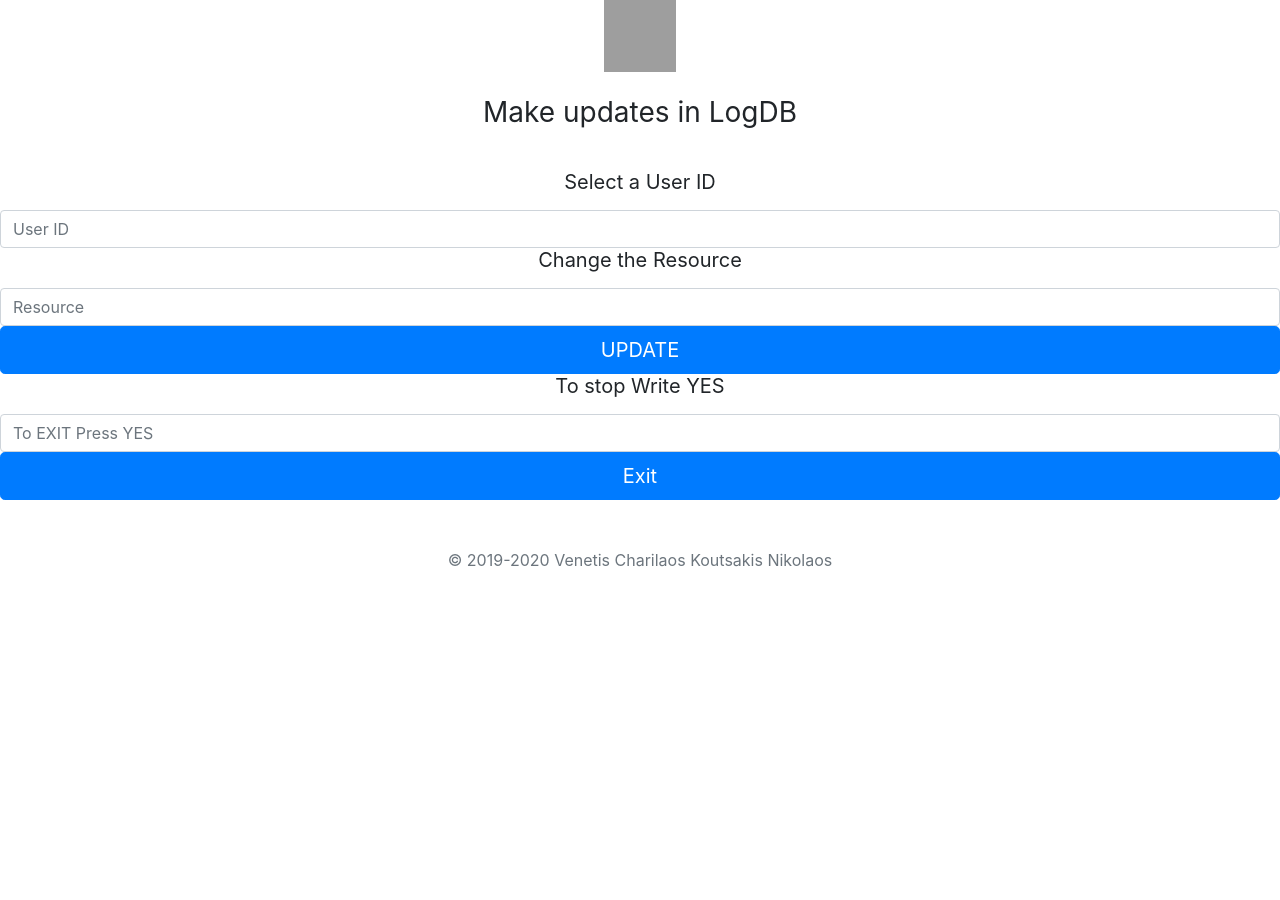
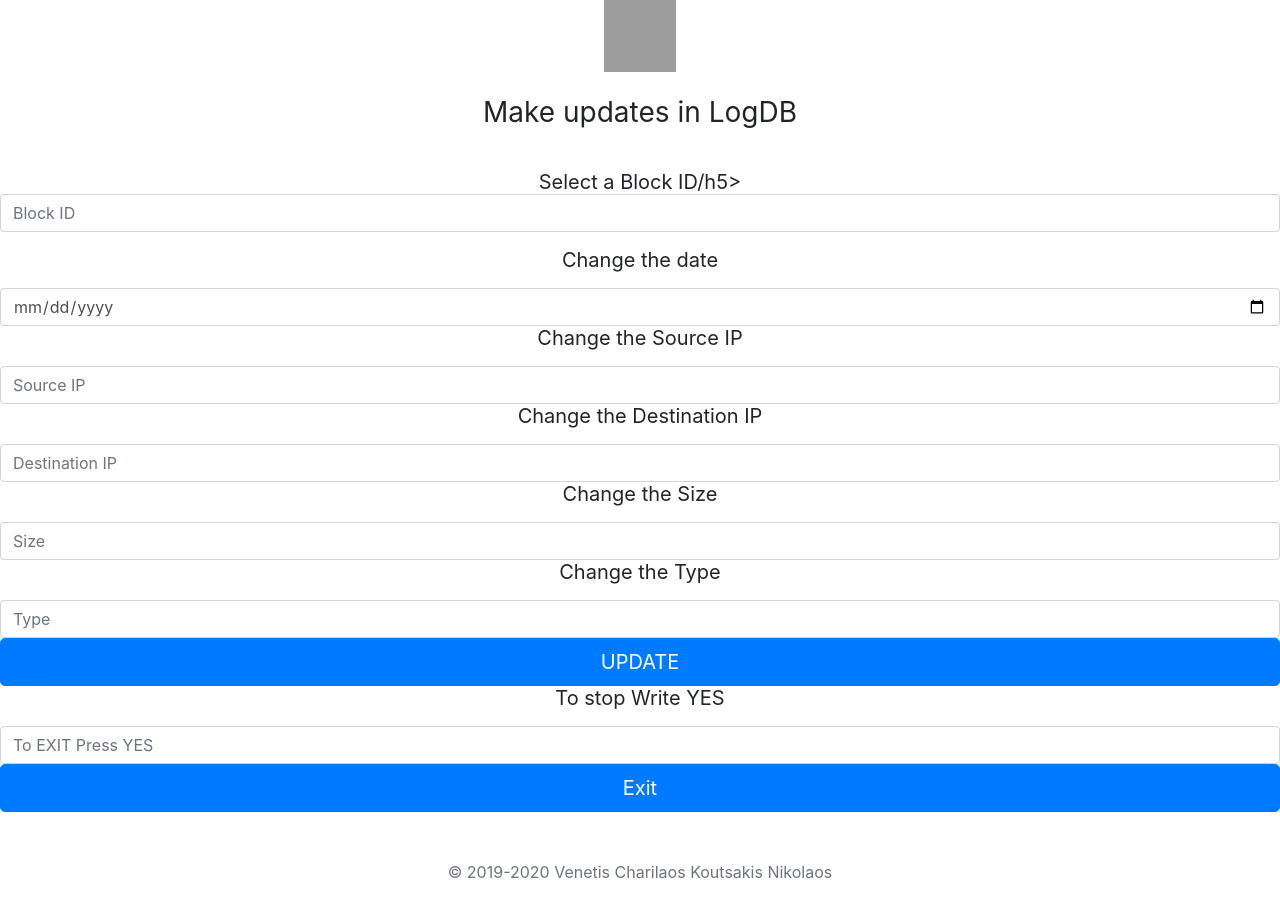
Before and after one commit to harisben13/DBMS_Projects, a Django app: page /accounts/update in a window 1280 px wide. Before the commit the page ends 567 px from the top, so only its background shows below. Run offline with Django 3.2, Linux system fonts and the light colour scheme; some libraries are stand-ins or nearby versions; grey boxes are pictures that could not be loaded.

Commit message:
Add files via upload

```diff
--- a/templates/update.html
+++ b/templates/update.html
@@ -49,10 +49,18 @@
   <img class="mb-4" src="/docs/4.4/assets/brand/bootstrap-solid.svg" alt="" width="72" height="72">
   <h1 class="h3 mb-3 font-weight-normal">Make updates in LogDB</h1><br>
 
-  <h5 class="h5 mb-3 font-weight-normal">Select a User ID</h5>
-  <input type="text" class="form-control" name="user_id" placeholder="User ID">
-  <h5 class="h5 mb-3 font-weight-normal">Change the Resource</h5>
-  <input type="text" class="form-control" name="resource" placeholder="Resource">
+  <h5 class="h5 mb-3 font-weight-normal">Select a Block ID/h5>
+  <input type="text" class="form-control" name="block_id" placeholder="Block ID">
+  <h5 class="h5 mb-3 font-weight-normal">Change the date</h5>
+  <input type="date" class="form-control" name="date" placeholder="Date">
+  <h5 class="h5 mb-3 font-weight-normal">Change the Source IP</h5>
+  <input type="text" class="form-control" name="source_ip" placeholder="Source IP">
+  <h5 class="h5 mb-3 font-weight-normal">Change the Destination IP</h5>
+  <input type="text" class="form-control" name="destination_ip" placeholder="Destination IP">
+  <h5 class="h5 mb-3 font-weight-normal">Change the Size</h5>
+  <input type="text" class="form-control" name="size" placeholder="Size">
+  <h5 class="h5 mb-3 font-weight-normal">Change the Type</h5>
+  <input type="text" class="form-control" name="type" placeholder="Type">
   <button class="btn btn-lg btn-primary btn-block" type="submit">UPDATE</button>
   <h5 class="h5 mb-3 font-weight-normal">To stop Write YES</h5>
   <input type="text" class="form-control" name="answer4" placeholder="To EXIT Press YES">
```
